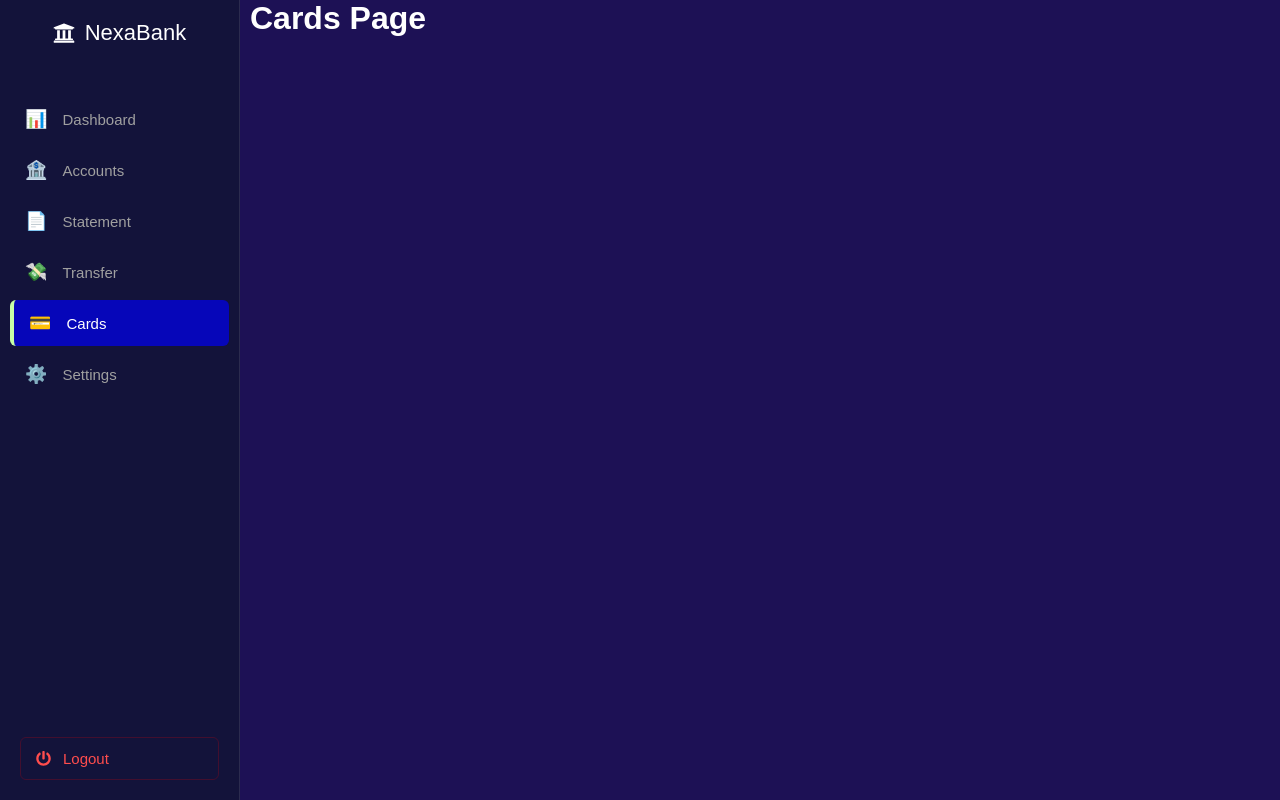
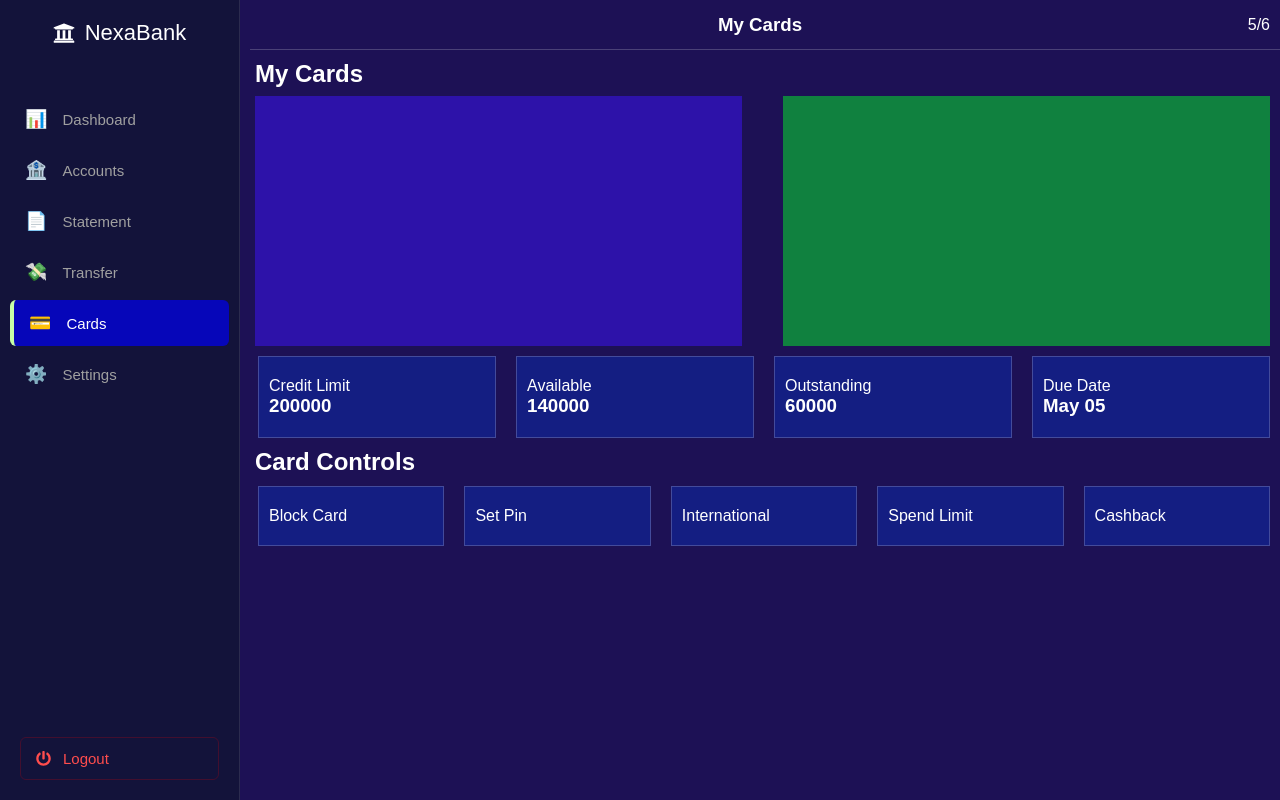
Before and after one commit to shaikhAshraf-01/Bank-portal, a React (Vite) app: page /cards in a window 1280 px wide. Built offline with nearby package versions, Linux system fonts and the light colour scheme.

Commit message:
card section half work done

```diff
--- a/src/pages/Account.jsx
+++ b/src/pages/Account.jsx
@@ -9,6 +9,7 @@ function Account() {
   ]);
    const addAccount = () => {
     const newAccount = {
+      id:Date.now(),
       type: 'New',
       label: 'New Savings Account',
       number: 'XXXX 0000',
@@ -42,14 +43,14 @@ function Account() {
       </div>
       <div className="accounts-list">
         {/* अब map 'accountList' state पर चलेगा */}
-        {accountsList.map((acc, index) => (
-          <div key={index} className="account-card">
+        {accountsList.map((acc) => (
+          <div key={acc.id||acc.number} className="account-card">
            <div className="details">
             <h3>{acc.label}</h3>
             <p>{acc.number}</p>
             <h3>{acc.balance}</h3>
             </div>
-            <div className="buttons">
+            <div className="right-buttons">
               <div className="type-name">
                 <p>{acc.type}</p>
               </div>
--- a/src/pages/Cards.jsx
+++ b/src/pages/Cards.jsx
@@ -1,8 +1,65 @@
+import '../styles/cards.css'
 function Cards(){
     return(
-        <div>
-            <h1>Cards Page</h1>
-        </div>
+        <div className="cards">
+              <nav className="cards-navbar">
+                {/* Left Side (Empty to balance the center) */}
+                <div className="nav-side"></div>
+
+                {/* Center Side */}
+                <div className="nav-center">
+                  <h3>My&nbsp;Cards</h3>
+                </div>
+
+                {/* Right Side */}
+                <div className="nav-side right">
+                  <p>5/6</p>
+                </div>
+              </nav>
+                <div className="cards-content">
+                        <h2>My Cards</h2>
+                    <div className='card-section'>
+                        <div className="card1"></div>
+                        <div className="card2"></div>
+                    </div>
+                    <div className='card-details'>
+                      <div>
+                        <p>Credit Limit</p>
+                        <h3>200000</h3>
+                      </div>
+                      <div>
+                        <p>Available </p>
+                        <h3>140000</h3></div>
+                      <div>
+                        <p>Outstanding </p>
+                        <h3>60000</h3>
+                      </div>
+                      <div>
+                        <p>Due Date</p>
+                        <h3>May 05</h3>
+                      </div>
+                    </div>
+                    <h2>Card Controls</h2>
+                    <div className='card-control'>
+                      <div>
+                        <p>Block Card</p>
+                      </div>
+                      <div>
+                        <p>Set Pin</p>
+                      </div>
+                      <div>
+                        <p>International</p>
+                      </div>
+                      <div>
+                        <p>Spend Limit</p>
+                      </div>
+                      <div>
+                        <p>Cashback</p>
+                      </div>
+                    </div>
+                </div>
+
+              </div>
     )
 }
 export default Cards;
--- a/src/pages/Transfer.jsx
+++ b/src/pages/Transfer.jsx
@@ -1,8 +1,14 @@
 import '../styles/transfer.css';
 import {useState} from 'react';
 import { FaArrowRight } from 'react-icons/fa';
+import {Legend,BarChart,Tooltip, Cell, Bar,XAxis, YAxis, ResponsiveContainer} from 'recharts';
 function Transfer() {
   const  [currentAcc, setcurrentAcc]=useState('savings');
+const limit = [
+  { name: 'UPI', used: 45000, remaining: 200000 - 45000, total: 200000 },
+  { name: 'NEFT', used: 150000, remaining: 500000 - 150000, total: 500000 },
+  { name: 'RTGS', used: 300000, remaining: 500000 - 300000, total: 500000 },
+];
 
   return (
     <div className="transfer-page">
@@ -21,7 +27,7 @@ function Transfer() {
         </div>
       </nav>
       <div className="transfer-header">
-        <h3>Transfer & Payments</h3>
+        <h3>Transfer&nbsp;&&nbsp;Payments</h3>
       </div>
       <div className="payment-method">
       <div className='right-container'>
@@ -55,10 +61,58 @@ function Transfer() {
           <p><FaArrowRight className='icon'/> Rahul Sharma - 5000</p>
           <p><FaArrowRight className='icon'/> Rahul Sharma - 5000</p>
         </div>
-        <div className="left-bottom">
-          <h3>Transfer Limit</h3>
+       <div className="left-bottom">
+  <h3>Transfer Limits</h3>
+  <div style={{ width: '100%', height: 250, marginTop: '20px' }}>
+    <ResponsiveContainer width="100%" height="100%">
+      <BarChart layout='vertical' data={limit} margin={{ top: 5, right: 5, left: 5, bottom: 5 }}>
+        {/* dataKey must be a string "name" */}
+        <YAxis
+          dataKey="name"
+           type="category"
+          axisLine={false}
+          tickLine={false}
+          fontSize={12}
+           tick={{ fill: '#ffffff', fontWeight: '500' }}
+        />
+        <XAxis type="number" hide />
 
-        </div>
+        {/* Optional: Add Tooltip to see exact numbers on hover */}
+<Tooltip
+cursor={{fill:'transparent'}}
+ contentStyle={{
+    backgroundColor: '#333',
+    border: 'none',
+    borderRadius: '8px',
+    color: '#fff'
+  }}
+
+  // 2. Style for the text inside
+  itemStyle={{ color: '#ffffff' }}
+  // 3. Optional: Style for the title (like "UPI" or "NEFT")
+  labelStyle={{ color: '#0ad814', fontWeight: 'bold' }}
+  formatter={(value, name) => [value, name === 'used' ? 'Used' : 'Remaining']}
+/>
+        <Legend iconType="circle" verticalAlign="bottom" height={36}/>
+        {/* dataKey must be a string "amount" */}
+        <Bar
+         dataKey="used"
+          stackId="a"
+           barSize={30}
+           fill='#3f1ae2'
+           activeBar={false}
+           />
+
+
+
+        {/* Remaining Amount (The Empty Part) */}
+        <Bar dataKey="remaining" stackId="a" fill="#e5e7eb" radius={[6, 6, 0, 0]} barSize={40} />
+      </BarChart>
+    </ResponsiveContainer>
+  </div>
+
+</div>
+
       </div>
       </div>
     </div>
--- a/src/styles/account.css
+++ b/src/styles/account.css
@@ -90,9 +90,9 @@
     width:100%;
     margin-bottom: 10px;
 }
-.account-card .details, .buttons{
+.account-card .details{
     display: flex;
-    flex-direction: column;
+    flex-direction: column !important;
     width: 50%;
 }
 .account-card .details{
@@ -108,26 +108,28 @@
 .account-card .details :nth-child(3){
   color: rgb(116, 116, 194);
 }
-.buttons{
+.right-buttons{
+  display: flex;
+  flex-direction: column;
     align-items: flex-end;
-    justify-content: space-between;
+
 }
-.buttons .type-name{
+.right-buttons .type-name{
   margin:10px  20px 0 0;
     background: rgba(5, 5, 146, 0.185);
     color: white;
     border: 1px solid rgb(29, 89, 201);
     padding: 10px 15px;
-    width:130px;
+    width:auto;
     text-align: center;
     cursor: pointer;
 }
-.buttons .all-btn{
+.right-buttons .all-btn{
     color: whitesmoke;
     border: none;
     padding: 5px 10px;
 }
-.buttons .all-btn .btn{
+.right-buttons .all-btn .btn{
     background: rgba(5, 5, 146, 0.185);
     color: white;
     border: 1px solid rgb(29, 89, 201);
--- /dev/null
+++ b/src/styles/cards.css
@@ -0,0 +1,84 @@
+* {
+  margin: 0;
+  padding: 0;
+  box-sizing: border-box;
+}
+.cards {
+  display: flex;
+  flex-direction: column;
+  height: 100vh;
+  background: #1d1155;
+  font-family: "Segoe UI", Tahoma, Geneva, Verdana, sans-serif;
+}
+.cards-navbar {
+  width: 100%;
+  display: flex;
+  justify-content: center;
+  align-items: center;
+  border-bottom: 1px solid rgba(255, 255, 255, 0.2);
+  height: 50px; /* Increased from 40px */
+}
+
+/* These two divs balance the bar so the center is actually the center */
+.cards-navbar .nav-side {
+  flex: 1;
+}
+
+.cards-navbar .nav-center {
+  flex: 0; /* Only takes as much space as the text needs */
+  text-align: center;
+}
+
+.cards-navbar .nav-side.right {
+  text-align: right;
+  margin-right: 10px;/* Pushes the 2/6 to the far right wall */
+}
+.cards-content {
+  flex: 1;
+  margin: 10px 0 0 5px;
+
+}
+.card-section {
+  display: flex;
+  justify-content: space-between;
+  align-items: center;
+  margin: 8px 10px 0 0;
+}
+.card1, .card2 {
+  width: 48%;
+  height: 250px;
+}
+.card1{
+ background: #3512d3ab;
+}
+.card2{
+ background: #0ab835ab;
+}
+.card-details{
+  display: flex;
+  justify-content: center;
+  color: white;
+  margin: 10px 0 10px -7px;
+
+}
+.card-details div{
+  margin: 0 10px;
+  border: 1px solid rgba(255, 255, 255, 0.2);
+  background: #102599ab;
+  padding: 20px 10px;
+  flex: 1;
+}
+.card-control{
+  display: flex;
+  justify-content: center;
+  color: white;
+  margin: 10px 0 10px -7px;
+
+}
+.card-control div{
+   margin: 0 10px;
+  border: 1px solid rgba(255, 255, 255, 0.2);
+  background: #102599ab;
+  padding: 20px 10px;
+  flex: 1;
+}
--- a/src/styles/transfer.css
+++ b/src/styles/transfer.css
@@ -4,7 +4,8 @@
   box-sizing: border-box;
 }
 
-body, html {
+body,
+html {
   width: 100%;
   height: 100vh;
 }
@@ -29,64 +30,64 @@ body, html {
 }
 
 .transfer-navbar .nav-side {
-
   color: white;
 }
 
 .transfer-navbar .nav-center {
-  margin: 0 430px;
+  margin: 0 450px;
   text-align: center;
   color: white;
 }
 
 .transfer-navbar .nav-center h3 {
-  font-size: 20px;
+  flex: 1;
+  font-size: 18px;
 }
 
 .transfer-navbar .nav-side.right {
   text-align: right;
-  margin-right: 5px;
-  font-size: 14px;
+  margin-right: 10px;
+
 }
-.transfer-header{
-    margin:15px 5px;
-    font-size:18px ;
+.transfer-header {
+  margin: 15px 5px;
+  font-size: 18px;
 }
-.payment-method{
+.payment-method {
   width: 100%;
   display: flex;
   justify-content: space-between;
 }
 .right-container {
-    width:55%;
-    max-width:55%;
+  width: 55%;
+  max-width: 55%;
   display: flex;
   flex-direction: column;
   gap: 10px;
   background: #232b5ad0;
   border: #4a389b solid 1px;
 }
-.right-container p{
+.right-container p {
   color: white;
   font-size: 18px;
   margin: 20px 0 0 15px;
 }
-.form-group{
+.form-group {
   display: flex;
   flex-direction: column;
   gap: 5px;
   margin: 10px;
 }
-.form-group label{
+.form-group label {
   color: white;
   font-size: 14px;
   padding: 5px;
-
 }
-.form-group select{
+.form-group select {
   cursor: pointer;
 }
-.form-group select, .form-group input{
+.form-group select,
+.form-group input {
   padding: 10px;
   border: #6e60ad solid 0.7px;
   background-color: #232b5ad0;
@@ -95,7 +96,7 @@ body, html {
   outline: none;
   pointer-events: auto !important;
 }
-.buttons{
+.buttons {
   width: 100%;
   padding: 10px;
   display: flex;
@@ -104,9 +105,9 @@ body, html {
   color: white;
   margin: 2px 15px 3px 0;
 }
-.buttons button{
-    flex:1;
-    margin:0 5px;
+.buttons button {
+  flex: 1;
+  margin: 0 5px;
   padding: 10px;
   background: #1d1155;
   border: #6e60ad solid 0.7px;
@@ -115,10 +116,10 @@ body, html {
   transition: cubic-bezier(0.075, 0.82, 0.165, 1) 0.3s;
   cursor: pointer;
 }
-.buttons button:hover{
+.buttons button:hover {
   background: #ffaa0d;
 }
-.transfer-btn{
+.transfer-btn {
   background: #4019ee;
   border: #6e60ad solid 0.7px;
   padding: 10px;
@@ -128,45 +129,50 @@ padding: 10px;
   font-weight: 600;
   font-size: 15px;
 }
-.transfer-btn:hover{
-    background:rgb(14, 190, 8);
+.transfer-btn:hover {
+  background: rgb(14, 190, 8);
 }
-.left-container{
+.left-container {
   width: 35%;
   display: flex;
   flex-direction: column;
   gap: 10px;
   margin: 0 auto;
 }
-.left-container .left-top{
+.left-container .left-top {
   width: 100%;
   display: flex;
   align-items: flex-start;
-    flex-direction: column;      /* Sirf upar-neeche se center karega */
+  flex-direction: column; /* Sirf upar-neeche se center karega */
   justify-content: flex-start; /* Ensure karega ki sab kuch Left side hi rahe */
-
+height:40%;
   text-align: left;
   padding: 10px;
   color: white;
   background: #232b5ad0;
   border: #4a389b solid 1px;
 }
-.left-container .left-top h3{
+.left-container .left-top h3 {
   margin: 5px;
   font-size: 18px;
 }
 
-.left-container .left-top p{
+.left-container .left-top p {
   margin: 10px;
   font-size: 18px;
 
   line-height: 1; /* Text ki extra space hatane ke liye */
-
-
 }
-.icon{
+.icon {
   font-size: 16px;
   flex-shrink: 0;
   color: #4019ee;
-
 }
+.left-bottom{
+  width: 100%;
+  height: 60%;
+   padding: 10px;
+  color: white;
+  background: #232b5ad0;
+  border: #4a389b solid 1px;
+}
```
Lines whose indentation alone changed are shown as unchanged.
